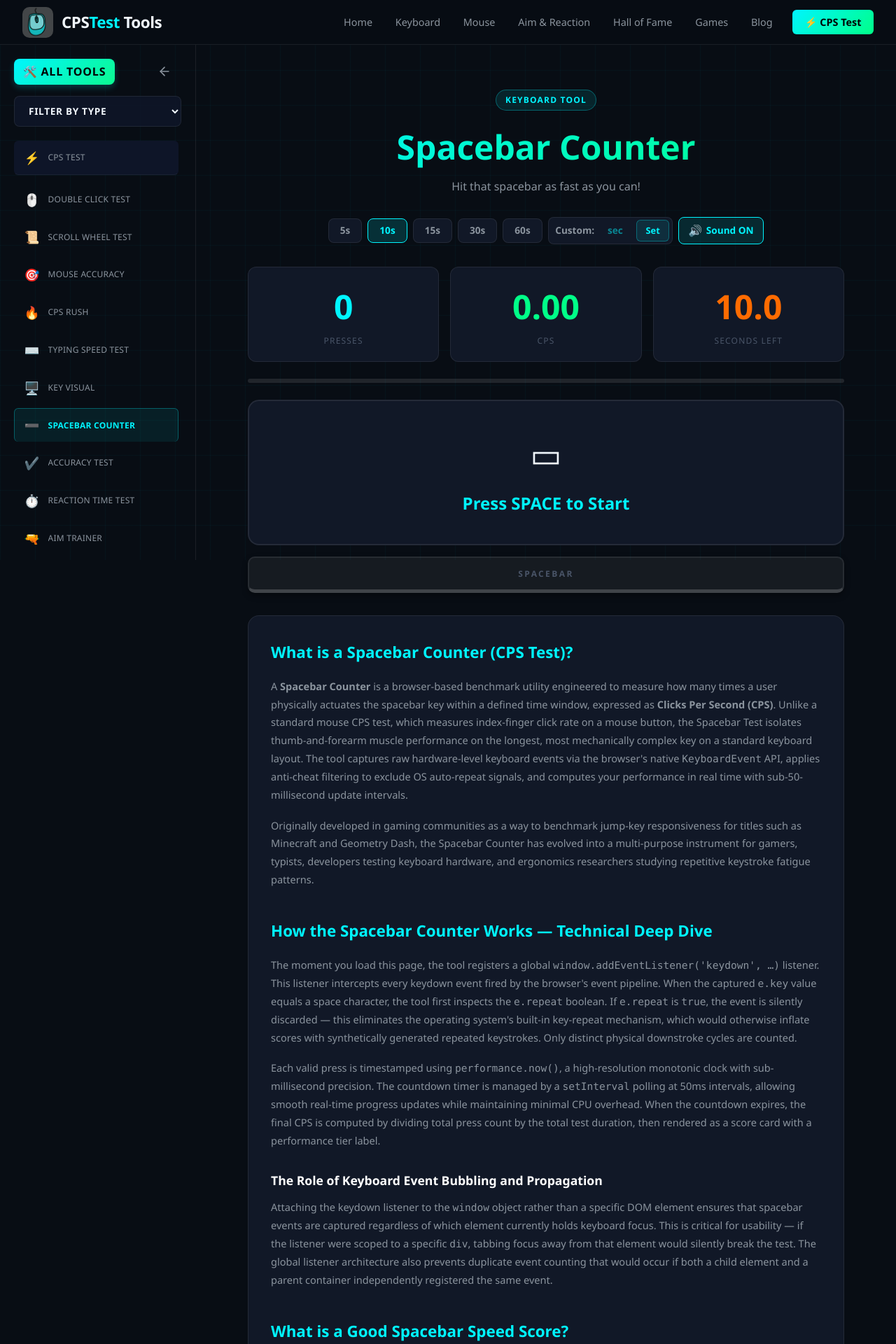
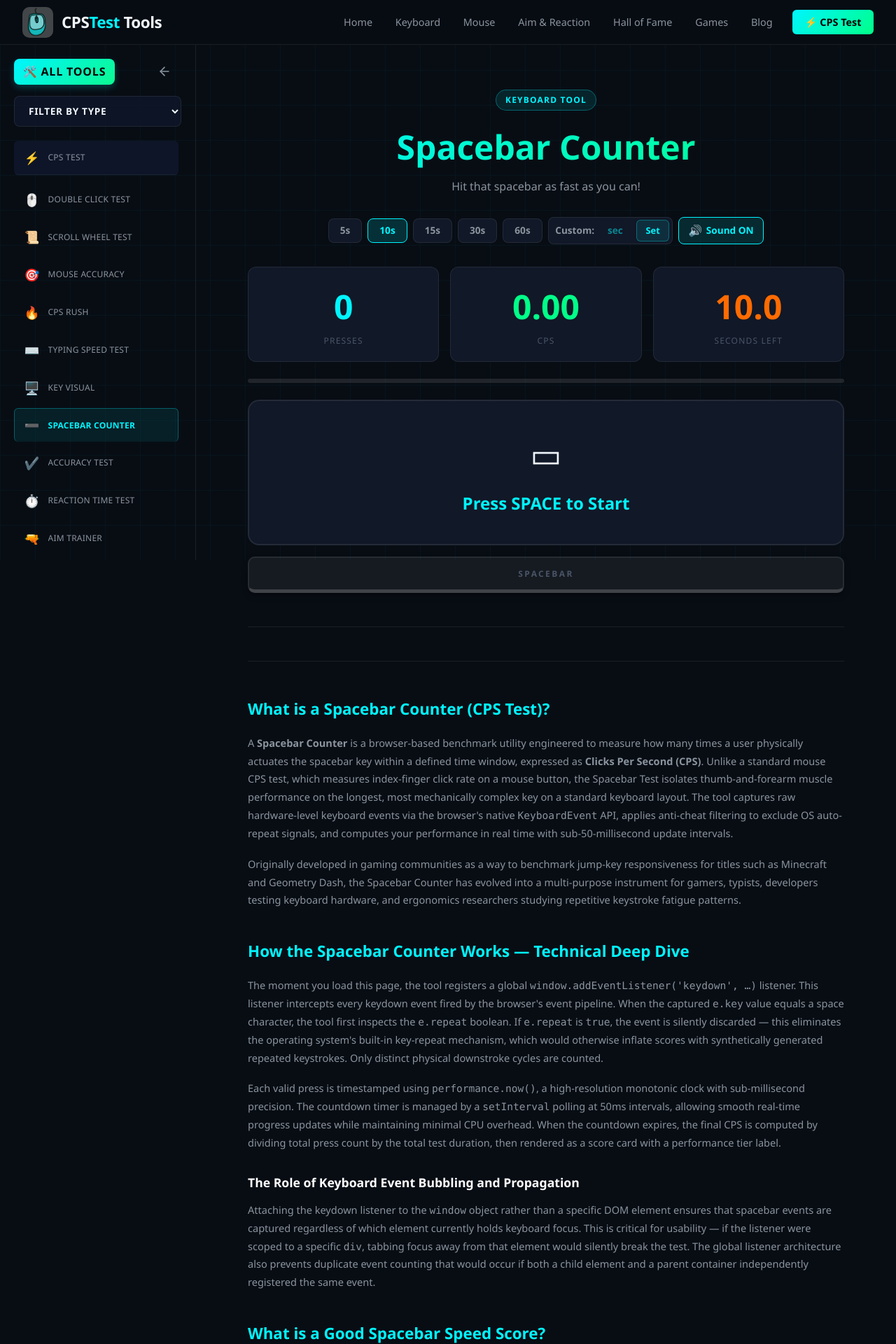
Before and after one commit to fahadhassan7635-stack/Cps-Test-Tool, a React (Vite) app: page /spacebar in a window 1280 px wide. Shown: the top 1920 px of the page at 70% size. Built offline with nearby package versions, Linux system fonts and the light colour scheme.

Commit message:
Update SpacebarPage.tsx

```diff
--- a/src/pages/SpacebarPage.tsx
+++ b/src/pages/SpacebarPage.tsx
@@ -654,13 +654,9 @@ function SpacebarArticleContent() {
   const li: React.CSSProperties = { marginBottom: '0.55rem' };
 
   return (
-    <article style={{
-      background: 'var(--bg-card)',
-      border: '1px solid var(--border)',
-      borderRadius: '16px',
-      padding: '2rem',
-      marginTop: '2rem',
-    }}>
+    <>
+      <hr style={{ border: 0, borderTop: '1px solid var(--border)', margin: '3rem 0' }} />
+      <article style={{ borderTop: '1px solid var(--border)', paddingTop: '3rem' }}>
       <section style={{ color: 'var(--text-secondary)', fontSize: '0.91rem', lineHeight: '1.78' }}>
 
         {/* ── 1 ── */}
@@ -936,6 +932,15 @@ function SpacebarArticleContent() {
         <h2 style={h2}>Security and Privacy — How Your Data is Handled</h2>
         <p style={p}>
           This tool is built with a privacy-first architecture. All computation occurs exclusively within your browser's JavaScript runtime. No keystroke data, scores, or personal information is transmitted to any external server. Session history is stored in component state and disappears when you close or refresh the page. No cookies are set, no local storage is written, and no analytics pixels or fingerprinting scripts are embedded.
+        </p>
+
+        {/* ── KPS Test SEO Article ── */}
+        <h2 style={h2}>KPS Test (Keystrokes Per Second) — What It Is and Why It Matters</h2>
+        <p style={p}>
+          A <strong>KPS Test</strong> (Keystrokes Per Second) is an advanced metric used to evaluate a user's raw keyboard tapping speed and rhythmic consistency. While traditional CPS tests focus on mouse clicking, a KPS test directly measures the actuation rate of your keyboard keys, most commonly the spacebar. Keystroke speed is a fundamental skill for competitive typists, rhythm game players (like osu!mania or StepMania), and professional gamers who rely on high-frequency inputs for actions like strafe-jumping or animation canceling.
+        </p>
+        <p style={p}>
+          Our Spacebar Counter effectively functions as a highly accurate KPS Test. By utilizing the <code>performance.now()</code> API, it tracks every single keystroke down to the millisecond. By practicing your KPS, you can build vital forearm stamina, improve thumb-finger independence, and optimize your keyboard switch actuation. A typical beginner will average around 4–6 KPS, while elite players and eSports professionals can sustain a blistering 10–14 KPS through techniques like jitter tapping and the butterfly method.
         </p>
 
         {/* ── 32 — FAQ ── */}
@@ -991,6 +996,7 @@ function SpacebarArticleContent() {
         </p>
       </section>
     </article>
+    </>
   );
 }
 
```
